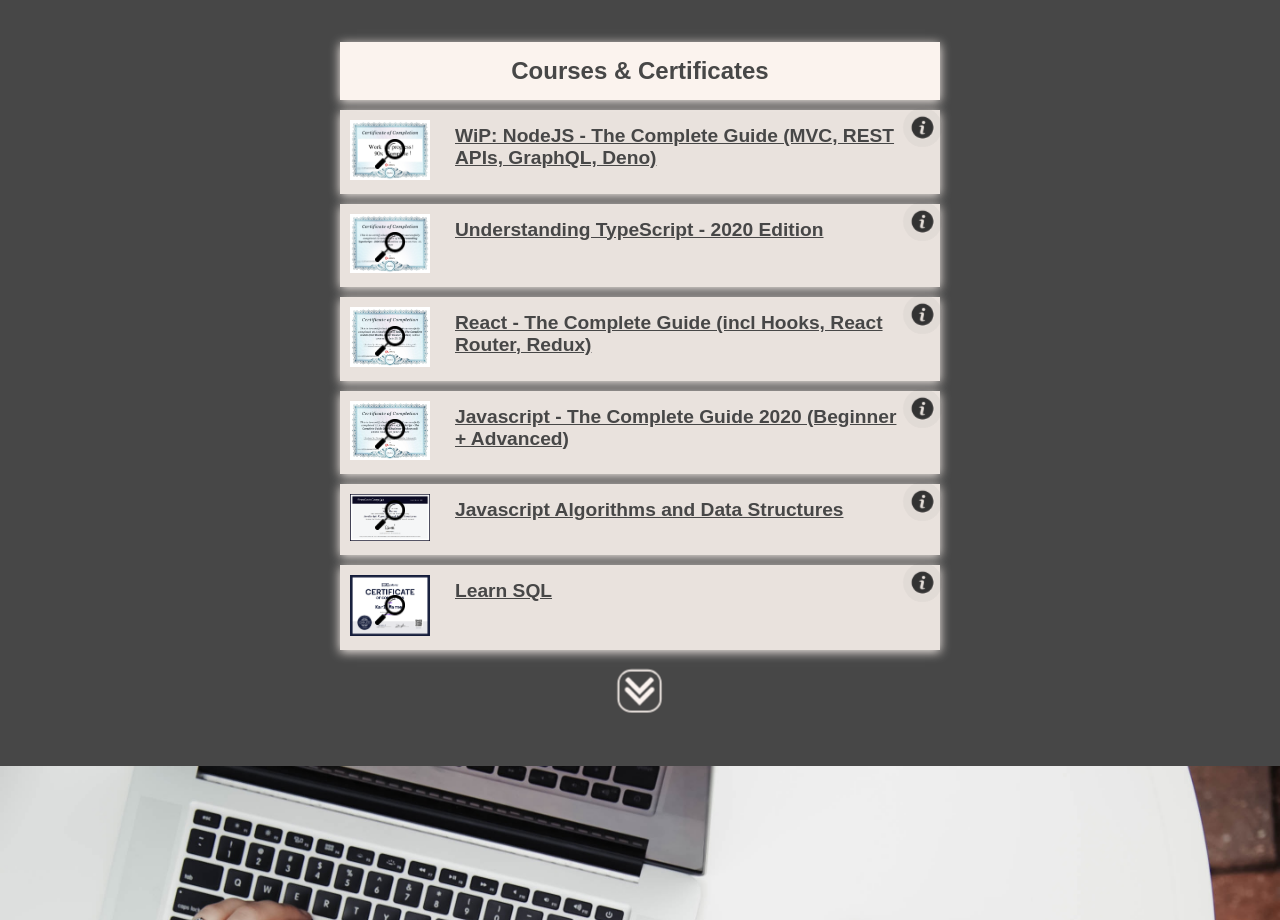
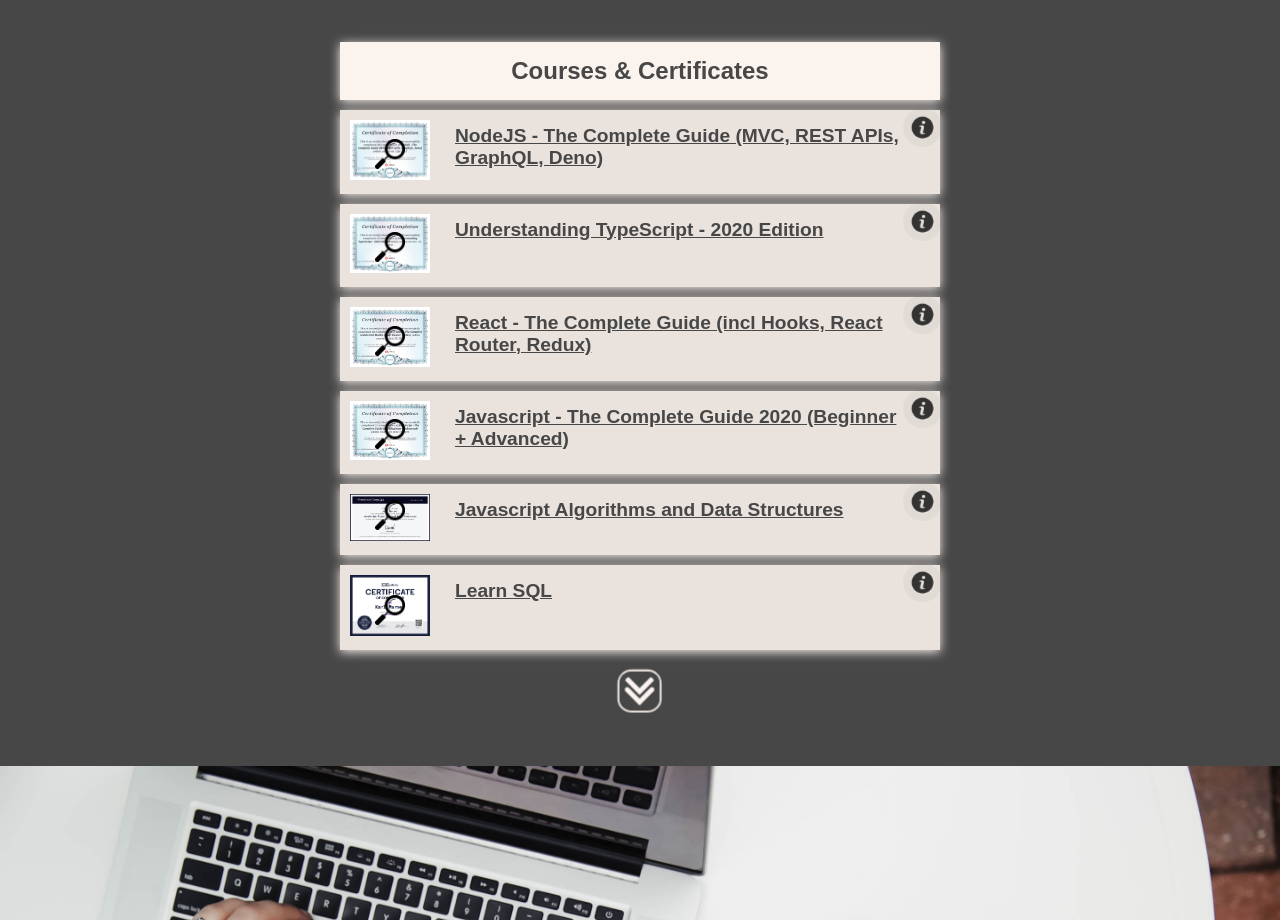
Before and after one commit to Kwarn/portfolio, a React (Create React App) app: page / in a window 1280 px wide. Shown: the part 4080-5000 px from the top of the page. Built offline with nearby package versions, Linux system fonts and the light colour scheme.

Commit message:
nodeCertificate added, WiPCert replaced in courses.

```diff
--- a/src/assets/assets.js
+++ b/src/assets/assets.js
@@ -1,6 +1,6 @@
 const imageAssets = {
   profileImage: require('../assets/profileImage.png'),
-  workInProgressCertificate: require('../assets/workInProgress.jpg'),
+  nodeCertificate: require('../assets/nodeCertificate.jpg'),
   typescriptCertificate: require('../assets/typescriptCertificate.jpg'),
   javascriptCertificate: require('../assets/javascriptCertificate.jpg'),
   reactCertificate: require('../assets/reactCertificate.jpg'),
--- a/src/containers/Courses/Courses.js
+++ b/src/containers/Courses/Courses.js
@@ -6,11 +6,11 @@ import classes from '../../containers/Courses/Courses.module.css';
 const Courses = ({ showModal }) => {
   const [courses] = useState([
     {
-      title: 'WiP: NodeJS - The Complete Guide (MVC, REST APIs, GraphQL, Deno)',
+      title: 'NodeJS - The Complete Guide (MVC, REST APIs, GraphQL, Deno)',
       desc: `A comprehensive guide to NodeJs & surrounding libaries.
         Projects include a server side rendered e-commerce API, RESTful API & Graphql API while following best practices.`,
       courseLink: 'https://www.udemy.com/course/nodejs-the-complete-guide/',
-      cert: imageAssets.workInProgressCertificate,
+      cert: imageAssets.nodeCertificate,
     },
     {
       title: 'Understanding TypeScript - 2020 Edition',
```
Also changed, not shown: src/assets/nodeCertificate.jpg (added), src/assets/xkhchr7srzd51.jpg (added).
